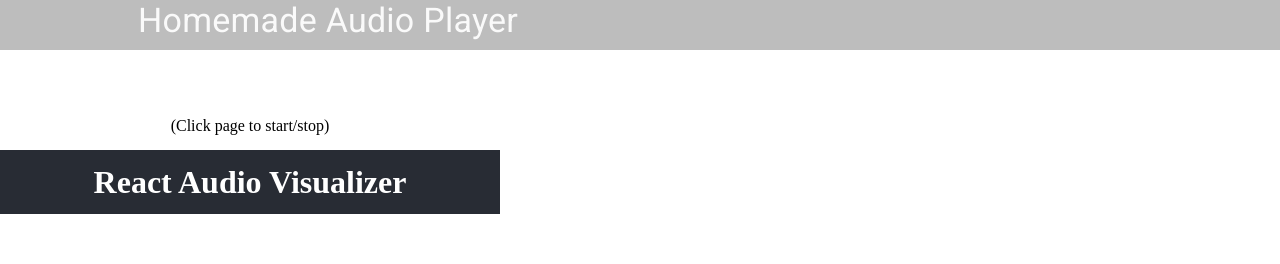
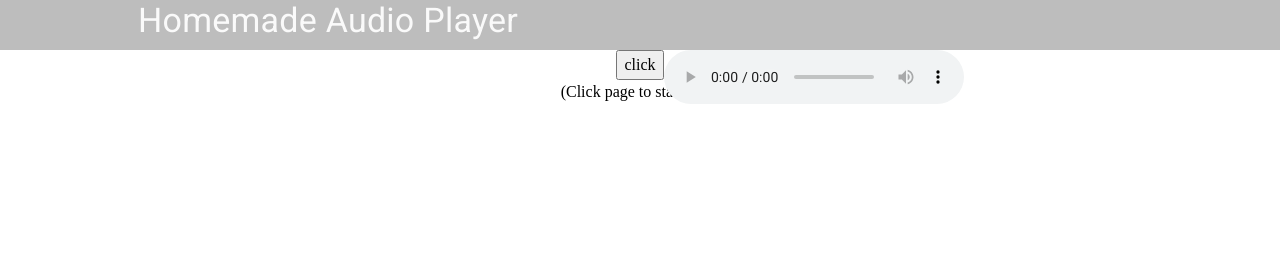
Before and after one commit to Nikolyovin/-musicPlayer, a React (Create React App) app: page / in a window 1280 px wide. Shown: the top 264 px of the page. Built offline with nearby package versions, Linux system fonts and the light colour scheme; no server answers.

Commit message:
somehow works

```diff
--- a/src/App.css
+++ b/src/App.css
@@ -78,15 +78,28 @@
 }
 
 .main {
-  position: absolute;
+  /* position: absolute;
   bottom: 0;
-  left: 0;
+  left: 0; */
   height: calc(100vh - 64px);
   width: 100vw;
-  overflow: hidden hidden;
+  z-index: 10;
+  /* overflow: hidden hidden; */
 }
 
 .canvas {
-  height: 100%;
+   position: absolute;
+  bottom: 0;
+  left: 0;
+  height: 90%;
   width: 100.4%;
 }
+
+.audio{
+  z-index: 1;
+  position: absolute;
+}
+
+.buttonNew{
+  z-index: 1
+}
--- a/src/components/Footer/AudioPlayer/AudioPlayer.jsx
+++ b/src/components/Footer/AudioPlayer/AudioPlayer.jsx
@@ -1,10 +1,11 @@
 import styles from "./AudioPlayer.module.css"
 import { useEffect, useRef, useState } from "react"
-import { useSelector } from "react-redux"
+import { useSelector, useDispatch } from "react-redux"
 import { calculateTime } from "../../../lib/helpers"
 import { Typography } from "@mui/material"
 import AudioPlayerButtons from "./ControlPanel/Buttons/Buttons"
 import ControlPanel from "./ControlPanel/ControlPanel"
+import { togglePlayPauseAC } from "../../../redux/playerReducer"
 
 //www.w3schools.com html reference audio/video
 const AudioPlayer = () => {
@@ -18,6 +19,8 @@
     const audioPlayer = useRef();   // reference our audio component
     const progressBar = useRef();   // reference our progress bar
     const animationRef = useRef();  // reference the animation
+
+    const dispatch = useDispatch()
 
     useEffect(() => {
         setIsPlaying(false)
@@ -35,6 +38,7 @@
     const togglePlayPause = () =>{
         const prevValue = isPlaying
         setIsPlaying(!prevValue)
+        dispatch(togglePlayPauseAC())
         if (!prevValue) {
             audioPlayer.current.play()
             animationRef.current = requestAnimationFrame(whilePlaying)                   //нужно чтобы прогресс бар двигался
--- a/src/components/Main/Equalizer/EqualizerClass.jsx
+++ b/src/components/Main/Equalizer/EqualizerClass.jsx
@@ -37,6 +37,11 @@
         });
       });
 
+      // function isPlayPause() {
+      //   context.state === "running" ? context.suspend() : context.resume();
+      // console.log('context:', context)
+      // }
+
       let analyser = context.createAnalyser();
       let canvas = this.refs.analyzerCanvas;
       let ctx = canvas.getContext("2d");
@@ -74,8 +79,8 @@
           <div id="mp3_player">
             <div id="audio_box">
               <audio ref="audio" autoPlay={false} controls={true} src="https://files.freemusicarchive.org/storage-freemusicarchive-org/music/MusOpen/Skidmore_College_Orchestra/Mussorgskys_Pictures_at_an_Exhibition/Skidmore_College_Orchestra_-_01_-_Promenade_Allegro_giusto_nel_modo_russico_senza_allegrezza_ma.mp3" />
-              <button id="resume">resume</button>
-              <button id="suspend">suspend</button>
+              <button onClick={this.isPlayPause} id="resume">resume</button>
+              {/* <button id="suspend">suspend</button> */}
             </div>
             <canvas ref="analyzerCanvas" id="analyzer" />
           </div>
--- /dev/null
+++ b/src/components/Main/Equalizer/Vis.jsx
@@ -0,0 +1,70 @@
+import React, { Component } from 'react';
+
+class Vis extends Component {
+    constructor(props){
+        super(props)
+
+        this.createVisualization = this.createVisualization.bind(this)
+    }
+
+    componentDidMount(){
+        this.createVisualization()
+    }
+
+    createVisualization(){
+        let context = new AudioContext();
+        let analyser = context.createAnalyser();
+        let canvas = this.refs.analyzerCanvas;
+        let ctx = canvas.getContext('2d');
+        let audio = this.refs.audio;
+        audio.crossOrigin = "anonymous";
+        let audioSrc = context.createMediaElementSource(audio);
+        audioSrc.connect(analyser);
+        audioSrc.connect(context.destination);
+        analyser.connect(context.destination);
+
+        function renderFrame(){
+            let freqData = new Uint8Array(analyser.frequencyBinCount)
+            requestAnimationFrame(renderFrame)
+            analyser.getByteFrequencyData(freqData)
+            ctx.clearRect(0, 0, canvas.width, canvas.height)
+            console.log(freqData)
+            ctx.fillStyle = '#9933ff';
+            let bars = 100;
+            for (var i = 0; i < bars; i++) {
+                let bar_x = i * 3;
+                let bar_width = 2;
+                let bar_height = -(freqData[i] / 2);
+                ctx.fillRect(bar_x, canvas.height, bar_width, bar_height)
+            }
+        };
+        renderFrame()
+    }
+
+    render() {
+        return (
+            <div >
+                <h2>Sublime - 40oz to Freedom</h2>
+                <div id="mp3_player">
+                    <div id="audio_box">
+                        <audio
+                            ref="audio"
+                            autoPlay={true}
+                            controls={true}
+                            //this is the link to my song url feel free to use it or replace it with your own
+                            src={'https://files.freemusicarchive.org/storage-freemusicarchive-org/music/MusOpen/Skidmore_College_Orchestra/Mussorgskys_Pictures_at_an_Exhibition/Skidmore_College_Orchestra_-_01_-_Promenade_Allegro_giusto_nel_modo_russico_senza_allegrezza_ma.mp3'}
+                            >
+                            </audio>
+                        </div>
+                        <canvas
+                            ref="analyzerCanvas"
+                            id="analyzer"
+                            >
+                            </canvas>
+                        </div>
+                    </div>
+                );
+            }
+        }
+
+        export default Vis;
--- a/src/components/Main/Equalizer/VisualixerFunc.jsx
+++ b/src/components/Main/Equalizer/VisualixerFunc.jsx
@@ -1,53 +1,83 @@
-// Credits to Nick Jones's original vanilla source: https://codepen.io/nfj525/pen/rVBaab
-// import React from "https://cdn.skypack.dev/react@17.0.1";
-// import ReactDOM from "https://cdn.skypack.dev/react-dom@17.0.1";
-// import { useEffect, useRef } from "https://cdn.skypack.dev/react";
+
 import '../../../App.css'
 import { useEffect, useRef } from "react";
+import { useSelector } from "react-redux"
 
 const VisualixerFunc = () => {
-  const
-    canvasRef = useRef(null),
-    buttonRef = useRef(null);
+  const canvasRef = useRef(null)
+  const  buttonRef = useRef(null)
+  const audioRef = useRef(null)
+
+    const currentTrack = useSelector((state) => state.player.activeTrack)
+    // const url = currentTrack?.track
+    const url = 'https://files.freemusicarchive.org/storage-freemusicarchive-org/music/MusOpen/Skidmore_College_Orchestra/Mussorgskys_Pictures_at_an_Exhibition/Skidmore_College_Orchestra_-_01_-_Promenade_Allegro_giusto_nel_modo_russico_senza_allegrezza_ma.mp3'
 
   const audioVisualizerLogic = () => {
-    const
-      context = new (window.AudioContext || window.webkitAudioContext)(),
-      source = context.createBufferSource();
 
-    //fetch remote audio source
-    fetch("https://jplayer.org/audio/mp3/RioMez-01-Sleep_together.mp3")
-      .then((response) => response.arrayBuffer())
-      .then((response) => {
-        context.decodeAudioData(response, (buffer) => {
-          source.buffer = buffer;
-          source.connect(context.destination);
-          // auto play
-          source.start(0);
-        });
-      });
+    const context = new (window.AudioContext || window.webkitAudioContext)()
+      // const context = new AudioContext()
+      // source = context.createBufferSource();
+
+
+    // fetch("https://jplayer.org/audio/mp3/RioMez-01-Sleep_together.mp3")
+    //   .then((response) => {
+    //     console.log('response:', response)
+    //     response.arrayBuffer()
+    //   })
+
+    //   .then((response) => {
+    //     context.decodeAudioData(response, (buffer) => {
+    //       source.buffer = buffer;
+    //       source.connect(context.destination);
+    //       // auto play
+    //       source.start(0);
+    //     });
+    //   });
+
 
     const
-      audio = new Audio(source),
+      // audio = new Audio(url),
+      audio = audioRef.current,
       canvas = canvasRef.current,
       muteButton = buttonRef.current;
+      console.log('audio:', audio)
 
     //mute or play on click
     const mutePlay = () => {
       context.state === "running" ? context.suspend() : context.resume();
+      audio.load()
+      audio.play()
+      console.log('context:', context)
     };
     muteButton.onclick = () => mutePlay();
-
+    const analyser = context.createAnalyser();
+    const ctx = canvas.getContext("2d");
+    audio.crossOrigin = "anonymous";
+    let audioSrc = context.createMediaElementSource(audio);
+    audioSrc.connect(analyser);
+    audioSrc.connect(context.destination);
+    analyser.connect(context.destination);
     //config canvas
     canvas.width = window.innerWidth;
     canvas.height = window.innerHeight;
-    const ctx = canvas.getContext("2d");
+
 
     //config audio analyzer
-    const analyser = context.createAnalyser();
-    source.connect(analyser);
-    analyser.connect(context.destination);
-    analyser.fftSize = 256;
+
+    // audio.connect(analyser);
+    // analyser.connect(context.destination);
+    // analyser.fftSize = 256;
+
+///////
+
+
+
+
+
+//////
+
+
+
     const bufferLength = analyser.frequencyBinCount,
       dataArray = new Uint8Array(bufferLength),
       WIDTH = canvas.width,
@@ -58,6 +88,7 @@
 
     //core logic for the visualizer
     const timeouts = [];
+
     const renderFrame = () => {
       ctx.fillStyle = "rgba(0,0,0,0)";
       requestAnimationFrame(renderFrame);
@@ -92,6 +123,10 @@
     renderFrame();
   };
 
+  const doResume =() => {
+    context.resume().then(console.log("resume started"));
+  }
+
   //connect audio visualizer to DOM and execute logic
   useEffect(() => {
     audioVisualizerLogic();
@@ -99,19 +134,33 @@
 
   return (
     <div className="VisualixerFunc">
-      <header className="VisualixerFunc-header">
-        <h1>React Audio Visualizer</h1>
-      </header>
+
+      <button ref={buttonRef}> click </button>
+      <audio
+
+        className='audio'
+        ref={audioRef}
+
+        controls
+      >
+        <source
+          src='https://files.freemusicarchive.org/storage-freemusicarchive-org/music/MusOpen/Skidmore_College_Orchestra/Mussorgskys_Pictures_at_an_Exhibition/Skidmore_College_Orchestra_-_01_-_Promenade_Allegro_giusto_nel_modo_russico_senza_allegrezza_ma.mp3'
+        >
+
+        </source>
+      </audio>
+
       <span className="hint">(Click page to start/stop)</span>
       <main className="main">
-        <button className="contextButton" ref={buttonRef}>
+        {/* <button className="contextButton" ref={buttonRef}> */}
           <canvas ref={canvasRef} className="canvas"></canvas>
-        </button>
+        {/* </button> */}
       </main>
     </div>
   );
 }
 
+
 // ReactDOM.render(<VisualixerFunc />, document.getElementById("root"));
 
 export default VisualixerFunc
--- a/src/index.js
+++ b/src/index.js
@@ -9,11 +9,11 @@
 const root = ReactDOM.createRoot(document.getElementById('root'));
 console.log('store:', store)
 root.render(
-  <React.StrictMode>
+  // <React.StrictMode>
     <Provider store = { store }>
       <App  />
     </Provider>
-  </React.StrictMode>
+  // </React.StrictMode>
 );
 
 // If you want to start measuring performance in your app, pass a function
--- a/src/redux/playerReducer.js
+++ b/src/redux/playerReducer.js
@@ -5,12 +5,14 @@
 const PLAY_TRACK = "PLAY_TRACK"
 const IS_OPEN_LIST = "IS_OPEN_LIST"
 const NEXT_TRACK = "NEXT_TRACK"
+const TOGGLE_PLAY_PAUSE = "TOGGLE_PLAY_PAUSE"
 
 const requestMusic = music.music
 const initialState = {
     music: [],
     activeTrack: {},
-    isOpenList: false
+    isOpenList: false,
+    isPlaying: false
 }
 
 const playerReducer = (state = initialState, action) => {
@@ -40,6 +42,9 @@
             return { ...state, activeTrack }
         }
 
+        case TOGGLE_PLAY_PAUSE:
+            return { ...state, isPlaying: !state.isPlaying }
+
         default:
             return { state }
     }
@@ -50,5 +55,6 @@
 export const playtrack = (trackId) => ({ type: PLAY_TRACK, trackId })
 export const isOpenList = () => ({ type: IS_OPEN_LIST })
 export const nextTrack = (trackId) => ({ type: NEXT_TRACK, trackId })
+export const togglePlayPauseAC = () => ({ type: TOGGLE_PLAY_PAUSE })
 
 export default playerReducer
```
Also changed, not shown: src/components/Main/Main.jsx (+5 -3 lines).
